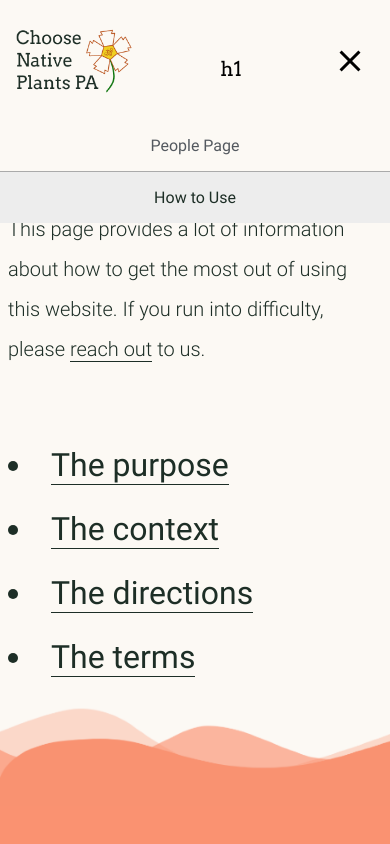
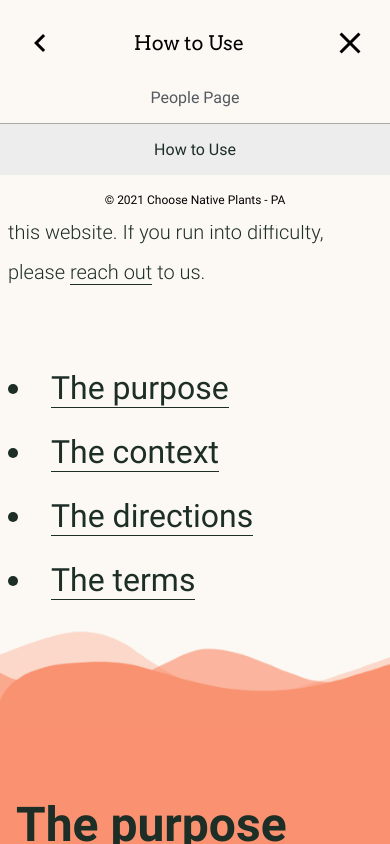
Before and after one commit to CodeForPhilly/pa-wildflower-selector, a Vue app in the folder ui/: page /how-to-use in a window 390 px wide. Both pictures are taken after a click on the button "menu". Shown: the top 844 px of the page. Built offline with nearby package versions, Linux system fonts and the light colour scheme.

Commit message:
* at long last the scary h1 problem is fixed, whole responsive nav is much better * back button per design * menu expands at the proper width

```diff
--- a/ui/src/components/Header.vue
+++ b/ui/src/components/Header.vue
@@ -2,15 +2,20 @@
   <header>
     <nav :class="{ 'main-nav': true, 'mobile-visible': navIsOpen }">
       <div class="custom-nav">
-        <router-link class="logo-parent" to="/"><img class="logo" src="/assets/images/logo.png" alt="Choose Native Plants PA" /></router-link>
+        <router-link class="logo-parent" to="/">
+          <button v-if="$route.name !== 'Home'" class="material-icons router-button logo-substitute">chevron_left</button>
+          <img class="logo" src="/assets/images/logo.png" alt="Choose Native Plants PA" />
+        </router-link>
         <h1>{{ h1 }}</h1>
         <button @click="openNav" class="material-icons router-button open-nav">menu</button>
         <button @click="closeNav" class="material-icons router-button close-nav">close</button>
+        <menu>
+          <router-link to="/people-page">People Page</router-link>
+          <router-link to="/how-to-use">How to Use</router-link>
+          <div class="copyright">© 2021 Choose Native Plants - PA</div>
+        </menu>
       </div>
-      <menu>
-        <router-link to="/people-page">People Page</router-link>
-        <router-link to="/how-to-use">How to Use</router-link>
-      </menu>
+      <h1>{{ h1 }}</h1>
     </nav>
   </header>
 </template>
@@ -49,20 +54,8 @@ export default {
 header {
   padding-bottom: 24px;
   border-bottom: 2px solid #d3d3d3;
-  margin-bottom: 12px;
-}
-
-h1 {
-  text-align: center;
-  font-family: Arvo;
-  font-size: 20px;
-  font-weight: normal;
-  margin-bottom: 0;
-}
-
-.main-nav {
-  display: flex;
-  justify-content: space-between;
+  /* TODO reduce this when we have more text to make this space look good */
+  margin-bottom: 36px;
 }
 
 .custom-nav {
@@ -75,6 +68,20 @@ h1 {
 
 .custom-nav > * {
   flex-basis: 0;
+  flex-grow: 1;
+}
+
+.main-nav > h1 {
+  display: none;
+}
+
+.custom-nav > h1 {
+  text-align: center;
+  font-family: Arvo;
+  font-size: 20px;
+  font-weight: normal;
+  flex-basis: auto;
+  margin: 0;
 }
 
 .logo-parent {
@@ -82,18 +89,14 @@ h1 {
 }
 
 .logo {
-  width: 120px;
-  height: auto;
-  position: relative;
+  display: none;
 }
 
 .main-nav menu {
   display: flex;
   margin: 0;
-  padding-right: 16px;
-}
-
-.main-nav menu {
+  padding-inline-start: 0;
+  justify-content: flex-end;
   font-family: Roboto;
   font-weight: 400;
   font-size: 20px;
@@ -128,7 +131,13 @@ h1 {
   display: none;
 }
 
-@media screen and (max-width: 799px) {
+menu .copyright {
+  padding: 18px 0;
+  font-size: 12px;
+  text-align: center;
+}
+
+@media screen and (max-width: 1279px) {
   .main-nav {
     position: relative;
   }
@@ -137,9 +146,11 @@ h1 {
   }
   .main-nav.mobile-visible .close-nav {
     display: inline;
+    text-align: right;
   }
   .main-nav .open-nav {
     display: inline;
+    text-align: right;
   }
   .main-nav.mobile-visible .open-nav {
     display: none;
@@ -151,10 +162,11 @@ h1 {
     display: block;
     position: absolute;
     left: 0px;
-    top: 96px;
+    top: 32px;
     background-color: #fcf9f4;
     width: 100%;
-    padding: 0;
+    padding: 16px 0 0 0;
+    z-index: 1;
   }
   .main-nav.mobile-visible menu a {
     display: block;
@@ -179,6 +191,25 @@ h1 {
   }
   .logo {
     width: 160px;
+    height: auto;
+    position: relative;
+    display: block;
+  }
+  .logo-substitute {
+    display: none;
+  }
+  .custom-nav > h1 {
+    display: none;
+  }
+  .main-nav > h1 {
+    display: block;
+    text-align: center;
+    font-family: "Arvo";
+    font-weight: 300;
+    font-size: 64px;
+  }
+  menu .copyright {
+    display: none;
   }
 }
 </style>
--- a/ui/src/components/Page.vue
+++ b/ui/src/components/Page.vue
@@ -1,9 +1,8 @@
 <template>
   <div>
-    <Header h1="h1" />
+    <Header :h1="h1" />
     <div class="page">
       <main>
-        <h1>{{ h1 || title }}</h1>
         <slot></slot>
       </main>
     </div>
@@ -46,17 +45,6 @@ export default {
     color: inherit;
     text-decoration: none;
     border-bottom: 1px solid #1D2E26;
-  }
-  .page h1 {
-    font-family: "Arvo";
-    font-weight: 300;
-    font-size: 64px;
-  }
-  @media screen and (max-width: 799px) {
-    .page h1 {
-      line-height: 1;
-      font-size: 48px;
-    }
   }
   .page menu {
     margin-top: 48px;
```
